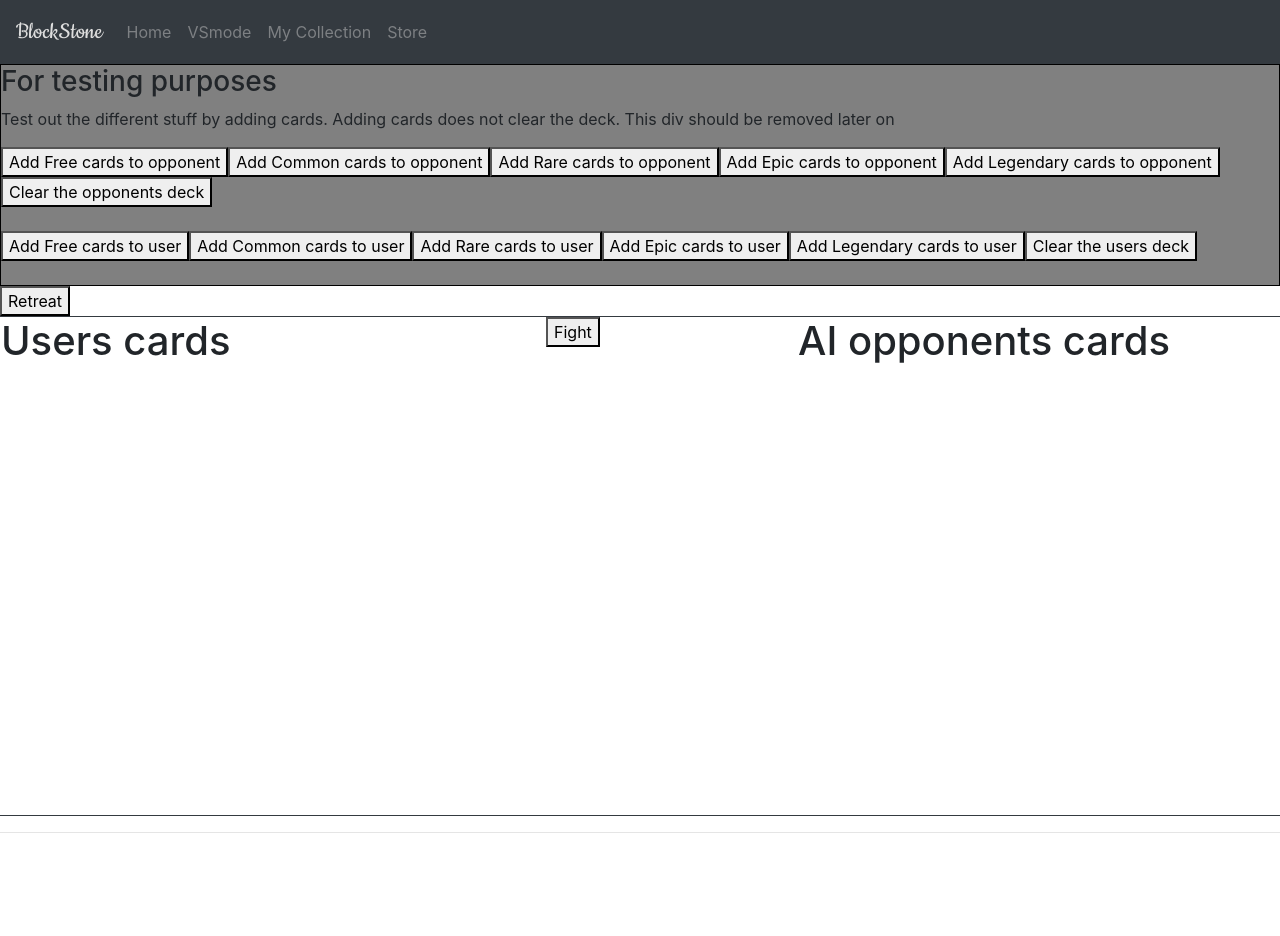
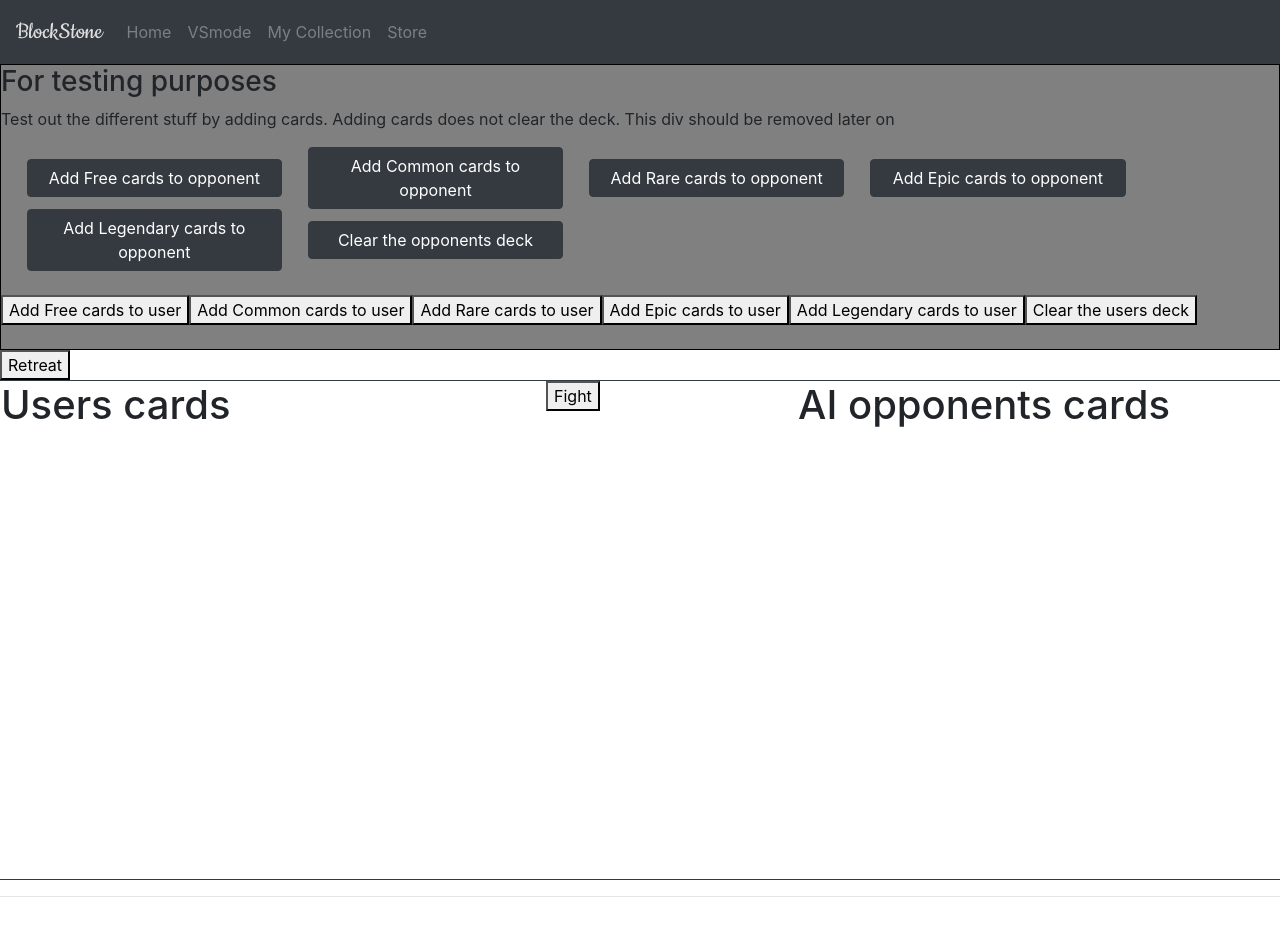
Before and after one commit to heho07/DH2642-ProjectGroup23, a React (Create React App) app: page /VersusMode in a window 1280 px wide. Shown: the top 936 px of the page. Built offline with nearby package versions, Linux system fonts and the light colour scheme.

Commit message:
More design

```diff
--- a/src/VersusMode/VersusMode.css
+++ b/src/VersusMode/VersusMode.css
@@ -32,3 +32,8 @@ table.table-bordered > tbody > tr > td{
 	border:1px solid black;
 	background-color: grey;
 }
+
+#addButton {
+	margin-left: 2%;
+	width: 20%;
+}
--- a/src/VersusMode/VersusMode.js
+++ b/src/VersusMode/VersusMode.js
@@ -220,12 +220,12 @@ class VersusMode extends Component{
 					<div id = "testDiv">
 						<h3>For testing purposes</h3>
 						<p>Test out the different stuff by adding cards. Adding cards does not clear the deck. This div should be removed later on</p>
-						<button onClick = {() => this.addCardsToDeck("Free", "opponent")}>Add Free cards to opponent</button>
-						<button onClick = {() => this.addCardsToDeck("Common", "opponent")}>Add Common cards to opponent</button>
-						<button onClick = {() => this.addCardsToDeck("Rare", "opponent")}>Add Rare cards to opponent</button>
-						<button onClick = {() => this.addCardsToDeck("Epic", "opponent")}>Add Epic cards to opponent</button>
-						<button onClick = {() => this.addCardsToDeck("Legendary", "opponent")}>Add Legendary cards to opponent</button>
-						<button onClick = {() => modelInstance.clearCards("opponent")}>Clear the opponents deck</button>
+						<button className="btn btn-dark" id="addButton" onClick = {() => this.addCardsToDeck("Free", "opponent")}>Add Free cards to opponent</button>
+						<button className="btn btn-dark" id="addButton" onClick = {() => this.addCardsToDeck("Common", "opponent")}>Add Common cards to opponent</button>
+						<button className="btn btn-dark" id="addButton" onClick = {() => this.addCardsToDeck("Rare", "opponent")}>Add Rare cards to opponent</button>
+						<button className="btn btn-dark" id="addButton" onClick = {() => this.addCardsToDeck("Epic", "opponent")}>Add Epic cards to opponent</button>
+						<button className="btn btn-dark" id="addButton" onClick = {() => this.addCardsToDeck("Legendary", "opponent")}>Add Legendary cards to opponent</button>
+						<button className="btn btn-dark" id="addButton" onClick = {() => modelInstance.clearCards("opponent")}>Clear the opponents deck</button>
 						<br/>
 						<br/>
 						<button onClick = {() => this.addCardsToDeck("Free", "user")}>Add Free cards to user</button>
--- a/src/Welcome/Welcome.js
+++ b/src/Welcome/Welcome.js
@@ -3,7 +3,8 @@ import { Link } from "react-router-dom";
 import "./Welcome.css";
 
 class Welcome extends Component {
-  render() {
+
+    render() {
     return (
       <div className="Welcome">
         <br/>
```
